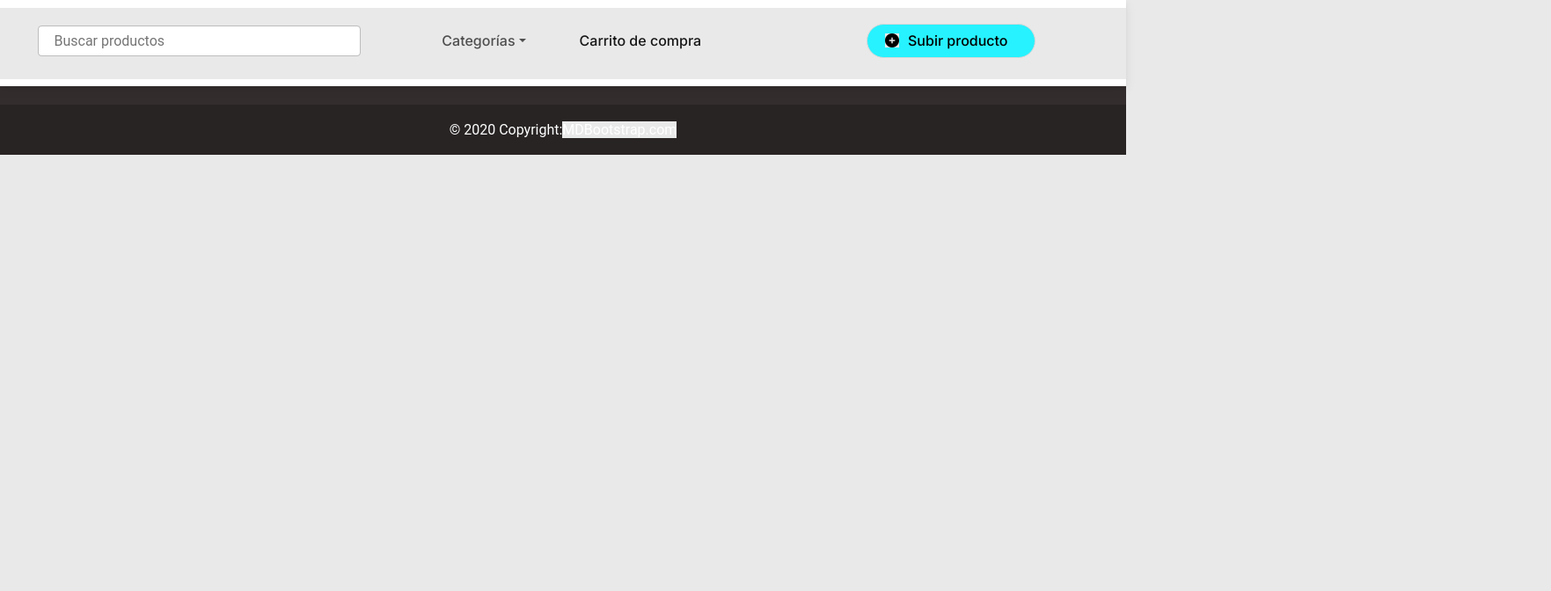
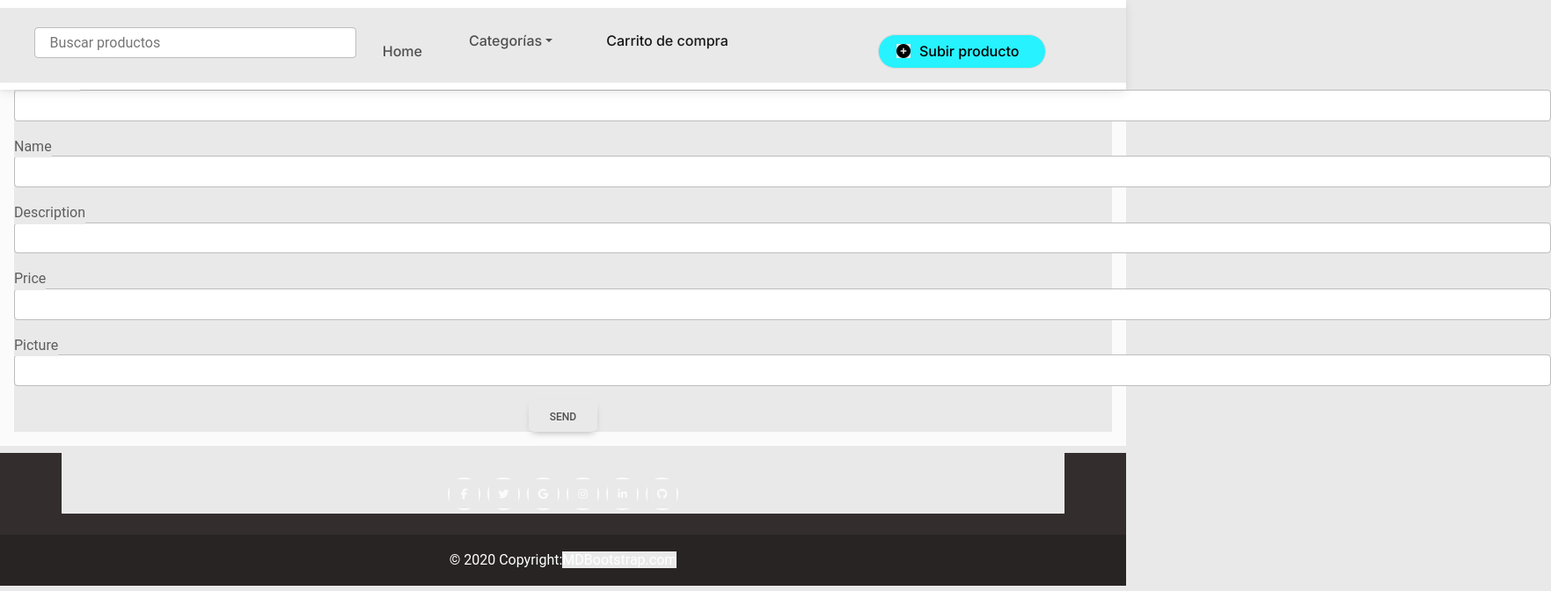
Before and after one commit to guillemmj33/marketplace-front-end-hackathon-F5, a React (Create React App) app: page /add in a window 1280 px wide. Shown: the top 672 px of the page at 88% size, 1763 px wide, since content can reach past the window. Built offline with nearby package versions, Linux system fonts and the light colour scheme.

Commit message:
read, style, carrito visible

```diff
--- a/src/App.jsx
+++ b/src/App.jsx
@@ -4,7 +4,10 @@ import Navbar from './components/Navbar/Navbar';
 import Footer from './container/Footer/Footer'
 import React from 'react';
 import ShoppingCart from './components/Cart/ShoppingCart';
+import CartPage from './page/CartPage'
 import { BrowserRouter, Routes, Route } from 'react-router-dom';
+import HomePage from './page/HomePage';
+import AddPage from './page/AddPage';
 
 
 const App = () => {
@@ -14,8 +17,10 @@ const App = () => {
     <div>
     <Navbar />
     <Products />
-
       <Routes>
+        <Route path='/' element={<HomePage />} />
+        <Route path='/add' element={<AddPage/>} />
+        <Route path='/cart' element={<CartPage/>} />
         <Route path='/shoppingcart' element={<ShoppingCart />} />
       </Routes>
     <Footer />
--- /dev/null
+++ b/src/components/Add/Add.jsx
@@ -0,0 +1,39 @@
+import React from 'react';
+class Add extends React.Component {
+    state = {  }
+    render() {
+        return (
+            <section className="mx-auto" >
+            <h4 className="text-center">Añadir Producto</h4>
+            <div className="p-3 mb-2 bg-light text-dark mx-auto" >
+                <form className="d-flex flex-column mx-auto" >
+                    <div className="mb-3">
+                        <label htmlFor="exampleInputUserName" className="form-label">UserName</label>
+                        <input type="Username" className="form-control" id="username"></input>
+                    </div>
+                    <div className="mb-3">
+                        <label htmlFor="exampleInputName" className="form-label">Name</label>
+                        <input type="text" className="form-control" id="name"></input>
+                    </div>
+                    <div className="mb-3">
+                        <label htmlFor="exampleInputDescription" className="form-label">Description</label>
+                        <input type="text" className="form-control" id="description"></input>
+                    </div>
+                    <div className="mb-3">
+                        <label htmlFor="exampleInputPrice" className="form-label">Price</label>
+                        <input type="text" className="form-control" id="price"></input>
+                    </div>
+                    <div className="mb-3">
+                        <label htmlFor="exampleInputPicture" className="form-label">Picture</label>
+                        <input type="picture" className="form-control" id="picture"></input>
+                        <small id="hepId" class=""></small>
+                    </div>
+                    <button type="submit" className="btn btn-cancel mx-auto">Send</button>
+                </form>
+            </div>
+        </section>
+        )
+    }
+}
+
+export default Add;
--- /dev/null
+++ b/src/components/List/List.jsx
@@ -0,0 +1,104 @@
+import React from 'react';
+import  '../Cart/ProductItem.scss'
+import {Link} from 'react-router-dom'
+class Listado extends React.Component {
+    constructor(props) {
+        super(props);
+        this.state = {
+          error: null,
+          isLoaded: false,
+          items: []
+        };
+      }
+      componentDidMount() {
+        fetch("http://localhost/happydeco/")
+          .then(res => res.json())
+          .then(
+            (result) => {
+              this.setState({
+                isLoaded: true,
+                items: result
+              });
+            },
+
+            (error) => {
+              this.setState({
+                isLoaded: true,
+                error
+              });
+            }
+          )
+      }
+    render() {
+        const { error, isLoaded, items } = this.state;
+            if (error) {
+            return <div>Error: {error.message}</div>;
+            } else if (!isLoaded) {
+            return <div>Loading...</div>;
+            } else {
+                return (
+                  <div className="card">
+                    <div className="card-header">
+                      <Link className="btn btn-success" to={'/crear'}>Subir producto</Link>
+                    </div>
+                    <div className="card-body">
+                    <article className="box grid-responsive">
+                      {items.map((item=>
+                      <div class="card-products" key={item.id}>
+                        <img class="img-top" src={item.picture} alt=""/>
+                        <div class="card-body">
+                          <h5>{item.user}</h5>
+                          <h5>{item.name}</h5>
+                          <p class="card-text">{item.description}</p>
+                          <h5>{item.price}</h5>
+                          <Link className="btn btn-warning" to={'/editar'}>Editar</Link>
+                          <button  class="btn btn-secondary">Añadir al Carrito</button>
+                          <button class="btn btn-primary">Detalle</button>
+                        </div>
+                      </div>
+                      ))}
+                    </article>
+                    </div>
+                    {/*
+
+
+
+                       <table className="table" >
+                        <thead >
+                            <tr>
+                                <th>UserName</th>
+                                <th>Name Product</th>
+                                <th>Description</th>
+                                <th>Price</th>
+                                <th>Actions</th>
+                            </tr>
+                        </thead>
+                        <tbody>
+                            <tr key={item.id}>
+                                <td>{item.user}</td>
+                                <td>{item.name}</td>
+                                <td>{item.description}</td>
+                                <td>{item.price}</td>
+                                <td>
+                                    <div className="btn-group" role="group" aria-label="">
+
+                                        <button type="button" className="btn btn-danger">Dettales</button>
+                                    </div>
+                                </td>
+                            </tr>
+
+                        </tbody>
+                    </table>
+                     */}
+                    <div class="card-footer text-muted">
+                      Footer
+                    </div>
+                  </div>
+
+                 )
+            }
+        }
+
+    }
+
+export default Listado;
--- a/src/components/Navbar/Navbar.jsx
+++ b/src/components/Navbar/Navbar.jsx
@@ -1,4 +1,5 @@
 import React from 'react';
+import {NavLink} from 'react-router-dom'
 import './Navbar.scss';
 // import logo from 'src/assets/Images/happydeco-logo.png';
 
@@ -20,7 +21,7 @@ const Navbar = () => {
           </form>
           <ul className="navbar-nav mx-auto mb-2 mb-lg-0">
             <li class="nav-item">
-              <a id="home" class="nav-link active" aria-current="page" href="#">Home</a>
+            <NavLink to="/" class="nav-link active" aria-current="page">Home</NavLink>
             </li>
             <li class="nav-item dropdown">
               <a class="nav-link dropdown-toggle" href="#" id="categorias" role="button" data-bs-toggle="dropdown" aria-expanded="false">
@@ -89,14 +90,16 @@ const Navbar = () => {
               </ul>
             </li>
             <li class="nav-item">
-              <a id="carrito" class="nav-link active" aria-current="page" href="#">Carrito de compra</a>
+              <NavLink to='/cart'><a id="carrito" class="nav-link active" aria-current="page" href="#">Carrito de compra</a></NavLink>
             </li>
           </ul>
           <ul className="navbar-nav mx-auto mb-2 mb-lg-0">
             <li class="nav-item">
-              <a class="nav-link" href="#" id="btn" role="button" data-bs-toggle="dropdown" aria-expanded="false">
-              <button className="upload-product" type="submit"><i class="fa-solid fa-circle-plus"></i>Subir producto</button>
-              </a>
+              <NavLink to='/add'>
+                  <button className="upload-product" >
+                  <i class="fa-solid fa-circle-plus"></i>Subir producto
+                  </button>
+              </NavLink>
             </li>
           </ul>
         </div>
--- /dev/null
+++ b/src/page/AddPage.jsx
@@ -0,0 +1,11 @@
+import Add from "../components/Add/Add";
+
+
+
+
+
+export default function HomePage(){
+    return <div>
+        <Add/>
+        </div>;
+}
--- /dev/null
+++ b/src/page/CartPage.jsx
@@ -0,0 +1,11 @@
+import ShoppingCart from "../components/Cart/ShoppingCart";
+
+
+
+
+
+export default function CartPage(){
+    return <div>
+        <ShoppingCart/>
+        </div>;
+}
--- /dev/null
+++ b/src/page/HomePage.jsx
@@ -0,0 +1,11 @@
+import Listado from "../components/List/List";
+
+
+
+
+
+export default function HomePage(){
+    return <div>
+        <Listado/>
+        </div>;
+}
```
Also changed, not shown: src/components/Add/Add.scss (added), src/components/List/List.scss (added).
